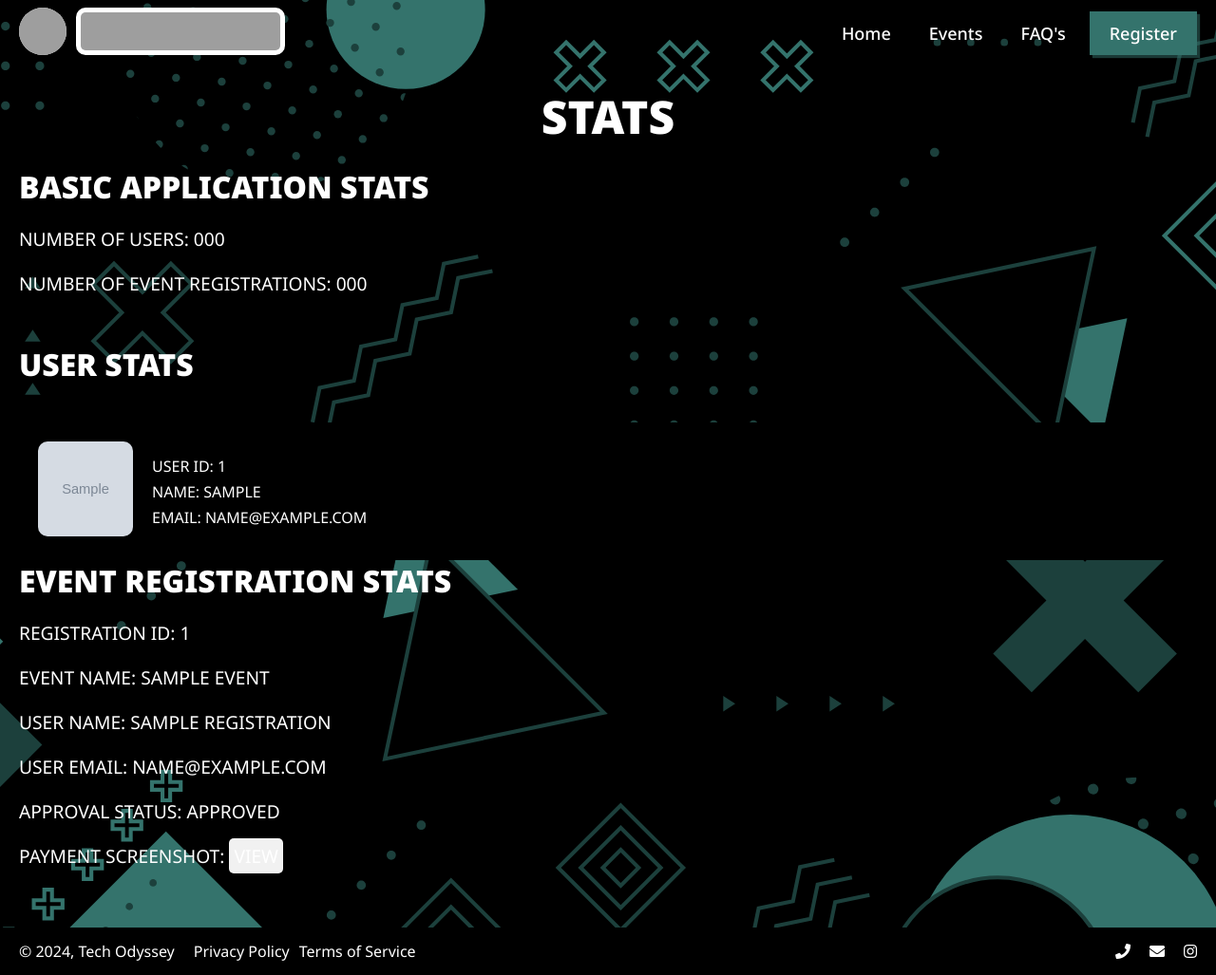
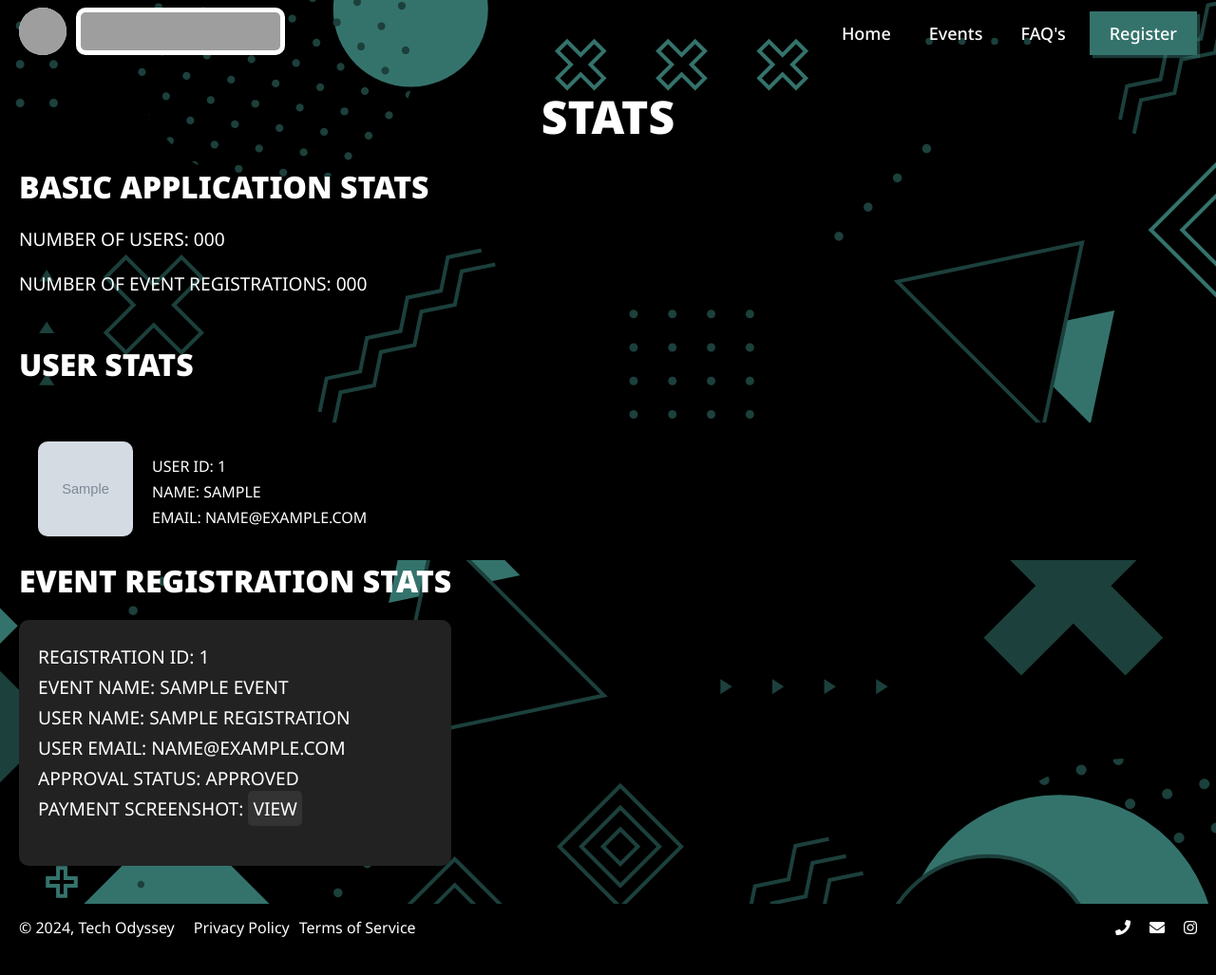
Before and after one commit to Vansh-Bytes/TechOdyssey, a Flask app: template application/templates/admin/stats.html in a window 1280 px wide. Shown: the whole page at 95% size. After the commit the page ends 987 px from the top, so only its background shows below. Run offline with Flask 3, Linux system fonts and the light colour scheme; the template is opened without the code that fills it: most values are stand-ins (such as "Sample title", 1, 10 or a date in 2020); grey boxes marked "Sample" are stand-in pictures; grey boxes are pictures that could not be loaded.

Commit message:
Update stats.html

```diff
--- a/application/templates/admin/stats.html
+++ b/application/templates/admin/stats.html
@@ -35,21 +35,21 @@
     <h3>Event Registration Stats</h3>
 
     {% for registration in event_registrations %}
-    <div class="registration-stats">
-        <div class="registration-info">
-            <p>Registration ID: {{ registration._id }}</p>
-            <p>Event Name: {{ registration.event }}</p>
-            <p>User Name: {{ registration.name }}</p>
-            <p>User Email: {{ registration.email }}</p>
-            <p>Approval Status: {{ registration.status | capitalize }}</p>
-            <p>Payment Screenshot: <a style="padding: 5px; background-color: #f1f1f1; border-radius: 5px; text-decoration: none;" href="{{ registration.paymentScreenshot }}">View</a></p>
-            <br>
-            {% if registration.status == 'pending' %}
-            <button onclick="window.location.href='/admin/{{ registration._id }}/approve'">Approve</button>
-            <button onclick="window.location.href='/admin/{{ registration._id }}/reject'">Reject</button>
-            {% endif %}
-        </div>
+   <div class="registration-stats" style="background-color: #222; color: #fff; padding: 20px; border-radius: 10px; margin-bottom: 20px;">
+    <div class="registration-info">
+        <p style="margin: 5px 0;">Registration ID: {{ registration._id }}</p>
+        <p style="margin: 5px 0;">Event Name: {{ registration.event }}</p>
+        <p style="margin: 5px 0;">User Name: {{ registration.name }}</p>
+        <p style="margin: 5px 0;">User Email: {{ registration.email }}</p>
+        <p style="margin: 5px 0;">Approval Status: {{ registration.status | capitalize }}</p>
+        <p style="margin: 5px 0;">Payment Screenshot: <a style="padding: 5px; background-color: #333; border-radius: 5px; text-decoration: none; color: #fff;" href="{{ registration.paymentScreenshot }}">View</a></p>
+        <br>
+        {% if registration.status == 'pending' %}
+        <button style="margin-right: 10px; background-color: #007bff; color: #fff; border: none; border-radius: 5px; padding: 5px 10px; cursor: pointer;" onclick="window.location.href='/admin/{{ registration._id }}/approve'">Approve</button>
+        <button style="background-color: #dc3545; color: #fff; border: none; border-radius: 5px; padding: 5px 10px; cursor: pointer;" onclick="window.location.href='/admin/{{ registration._id }}/reject'">Reject</button>
+        {% endif %}
     </div>
+</div>
     {% endfor %}
 </div>
 
```
